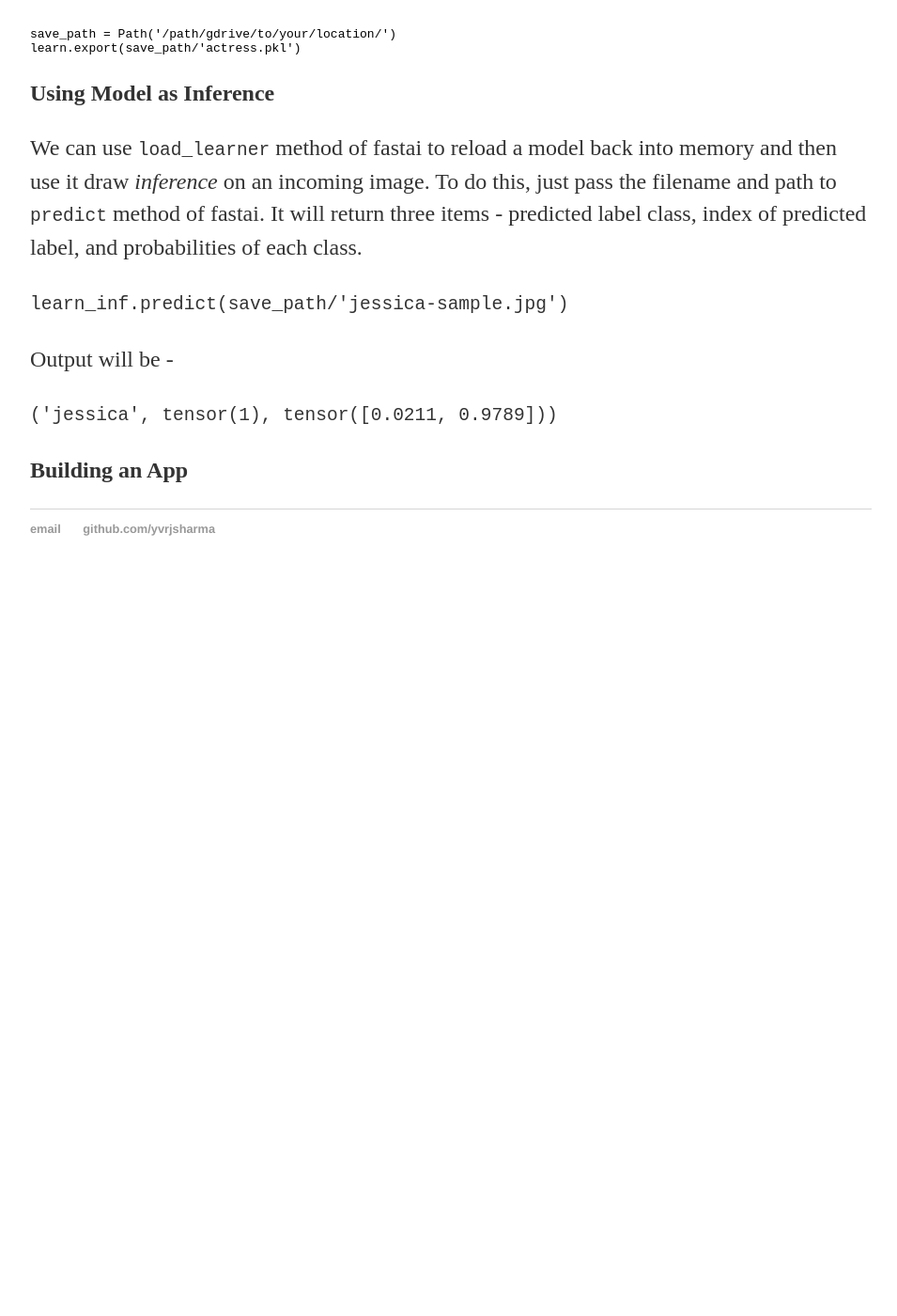
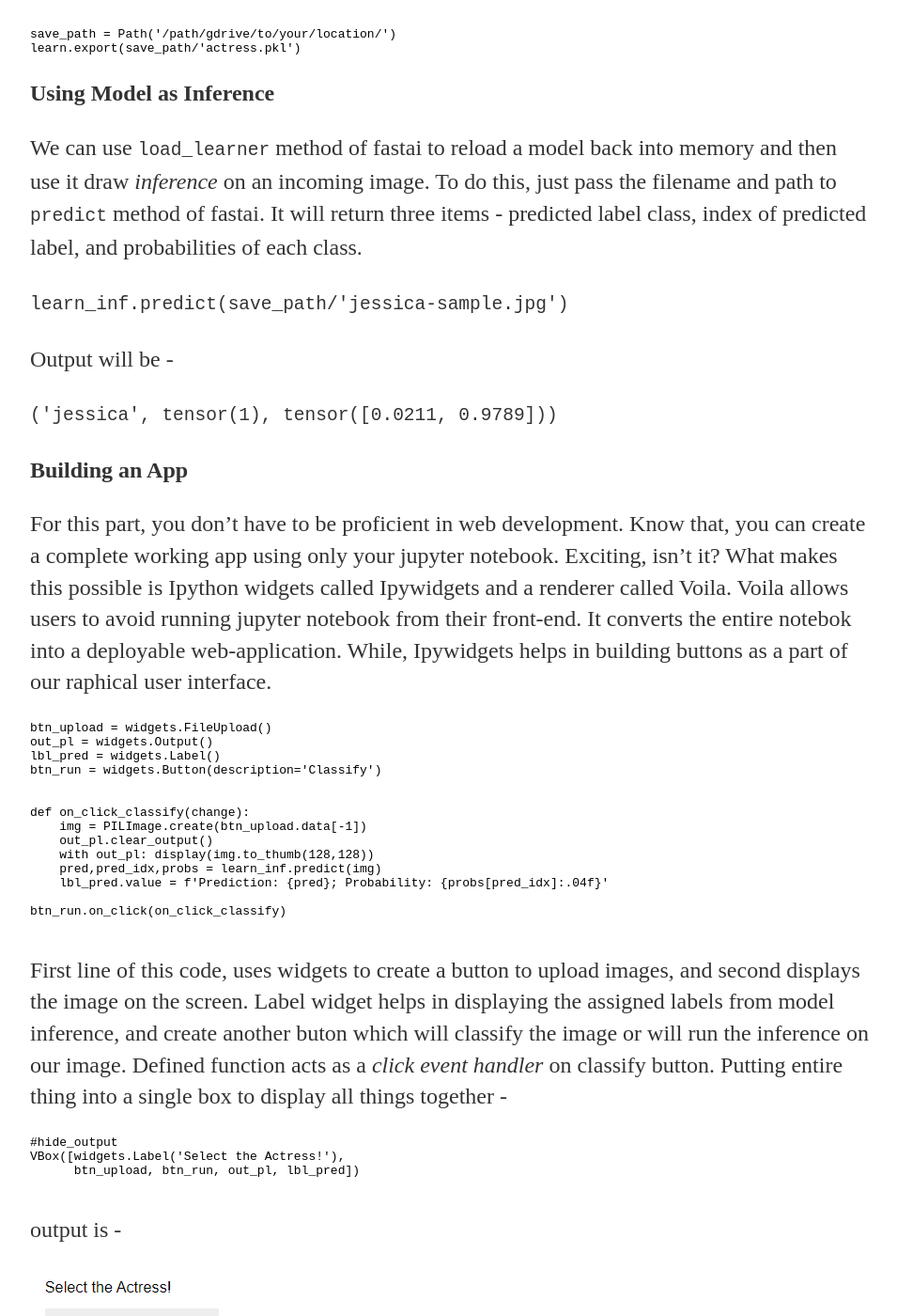
Before and after one commit to yvrjsharma/yvrjsharma.github.io, a Jekyll site: the page built from _posts/2020-09-17-fastai-chap2-build-deploy-dl-models.md, in a window 1280 px wide and 1400 px high, scrolled down 11082 px. Shown: the whole window at 94% size, without its empty margins (160-1115 px from the left). Built offline with Jekyll 4.4.1, drawn with Linux system fonts in a browser that asks for light colours; before the commit the page ends 11712 px from its top, so only the background shows below that; some of the changed text lies outside the part shown.

Commit message:
Updated bloog and added an image

````diff
--- a/_posts/2020-09-17-fastai-chap2-build-deploy-dl-models.md
+++ b/_posts/2020-09-17-fastai-chap2-build-deploy-dl-models.md
@@ -193,3 +193,45 @@ Output will be -
 `('jessica', tensor(1), tensor([0.0211, 0.9789]))`
 
 **Building an App**
+
+For this part, you don't have to be proficient in web development. Know that, you can create a complete working app using only your jupyter notebook. Exciting, isn't it? What makes this possible is Ipython widgets called Ipywidgets and a renderer called Voila. Voila allows users to avoid running jupyter notebook from their front-end. It converts the entire notebok into a deployable web-application. While, Ipywidgets helps in building buttons as a part of our raphical user interface.
+
+```
+btn_upload = widgets.FileUpload()
+out_pl = widgets.Output()
+lbl_pred = widgets.Label()
+btn_run = widgets.Button(description='Classify')
+
+
+def on_click_classify(change):
+    img = PILImage.create(btn_upload.data[-1])
+    out_pl.clear_output()
+    with out_pl: display(img.to_thumb(128,128))
+    pred,pred_idx,probs = learn_inf.predict(img)
+    lbl_pred.value = f'Prediction: {pred}; Probability: {probs[pred_idx]:.04f}'
+
+btn_run.on_click(on_click_classify)
+
+```
+
+First line of this code, uses widgets to create a button to upload images, and second displays the image on the screen. Label widget helps in displaying the assigned labels from model inference, and create another buton which will classify the image or will run the inference on our image. Defined function acts as a _click event handler_ on classify button. Putting entire thing into a single box to display all things together -
+
+```
+#hide_output
+VBox([widgets.Label('Select the Actress!'),
+      btn_upload, btn_run, out_pl, lbl_pred])
+
+```
+output is -
+
+![](/images/out5.png)
+
+Now, please go ahead and install Voila and enable the jupyter extension as shown -
+
+```
+!pip install voila
+!jupyter serverextension enable voila —sys-prefix
+
+```
+
+**Deploying your Model**
````
Also changed, not shown: other parts of _posts/2020-09-17-fastai-chap2-build-deploy-dl-models.md (+1 -1 lines), images/out5.png (added).
